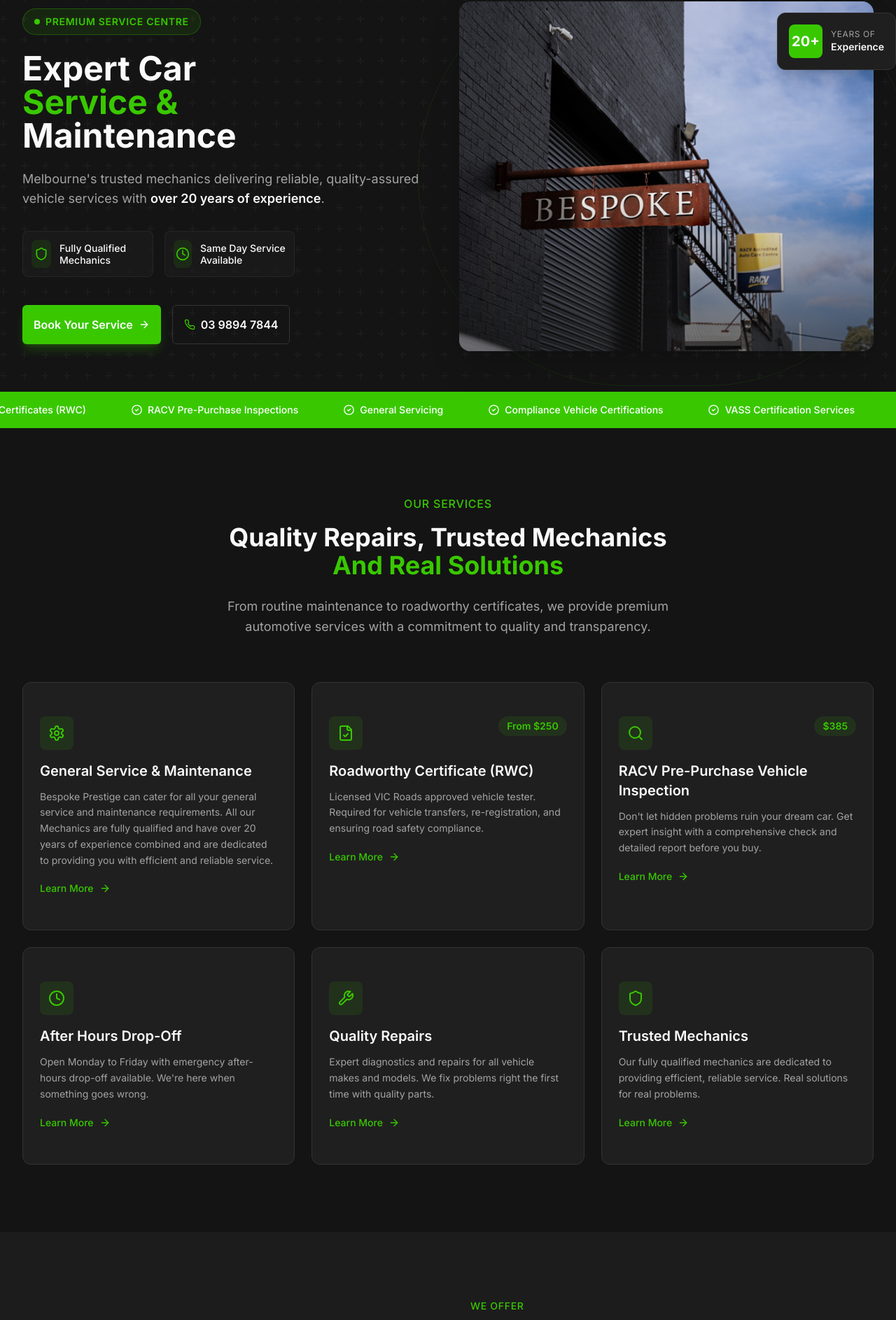
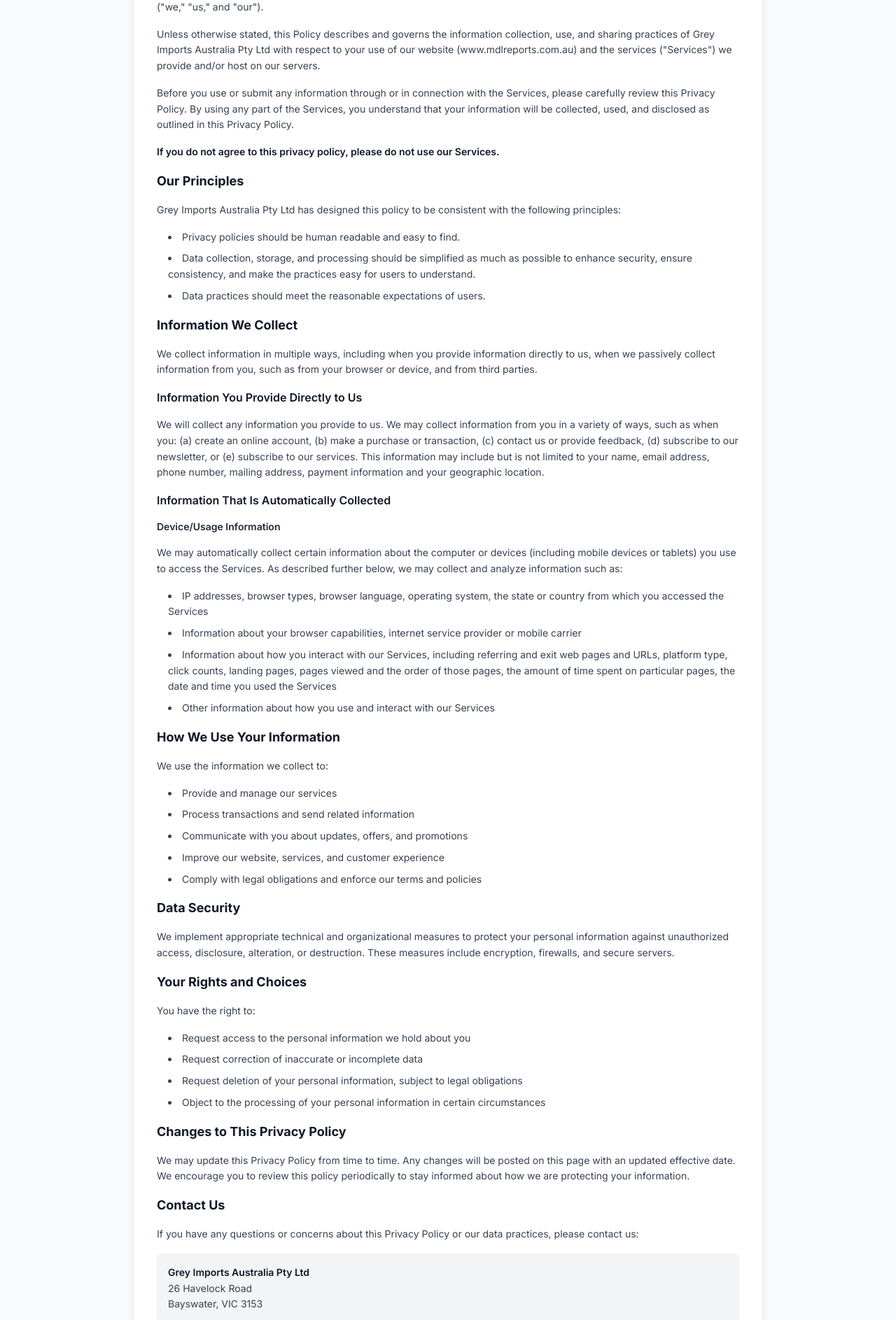
Before and after one commit to mansheenbespoke/bespoke-prestige, a React (Vite) app: page /privacy-policy in a window 1280 px wide. Shown: the part 188-2075 px from the top of the page at 70% size. Built offline with nearby package versions, Linux system fonts and the light colour scheme.

Commit message:
privacy policy

```diff
--- a/components/footer.jsx
+++ b/components/footer.jsx
@@ -1,3 +1,4 @@
+import { Link } from 'react-router-dom'
 import { Phone, Mail, MapPin } from "lucide-react"
 
 const quickLinks = [
@@ -118,12 +119,12 @@ export function Footer() {
               © {currentYear} Bespoke Prestige. All Rights Reserved.
             </p>
             <div className="flex items-center gap-6">
-              <a
-                href="#"
+              <Link
+                to="/privacy-policy"
                 className="text-sm text-muted-foreground hover:text-foreground transition-colors"
               >
                 Privacy Policy
-              </a>
+              </Link>
               <a
                 href="#"
                 className="text-sm text-muted-foreground hover:text-foreground transition-colors"
--- /dev/null
+++ b/components/home-page.jsx
@@ -0,0 +1,17 @@
+import { HeroSection } from "@/components/hero-section"
+import { ServicesSection } from "@/components/services-section"
+import { RacvSection } from "@/components/racv-section"
+import { ComplianceSection } from "@/components/compliance-section"
+import { RWCSection } from "@/components/rwc-section"
+
+export function HomePage() {
+  return (
+    <>
+      <HeroSection />
+      <ServicesSection />
+      <RacvSection />
+      <RWCSection />
+      <ComplianceSection />
+    </>
+  )
+}
--- /dev/null
+++ b/components/privacy-policy.jsx
@@ -0,0 +1,105 @@
+import React from 'react';
+
+const PrivacyPolicy = () => {
+  return (
+    <section className="py-12 px-4 sm:px-6 lg:px-8 bg-gray-50">
+      <div className="max-w-4xl mx-auto bg-white rounded-lg shadow-lg p-6 sm:p-8">
+        <h1 className="text-2xl font-bold text-gray-900 mb-3">PRIVACY POLICY</h1>
+        <p className="text-xs text-gray-600 mb-6">Last Updated: April 14, 2025</p>
+
+        <div className="space-y-4 text-gray-700 leading-relaxed text-sm">
+          <p>
+            This Privacy Policy ("Policy") explains the information collection, use, and sharing practices of Grey Imports Australia Pty Ltd ("we," "us," and "our").
+          </p>
+
+          <p>
+            Unless otherwise stated, this Policy describes and governs the information collection, use, and sharing practices of Grey Imports Australia Pty Ltd with respect to your use of our website (www.mdlreports.com.au) and the services ("Services") we provide and/or host on our servers.
+          </p>
+
+          <p>
+            Before you use or submit any information through or in connection with the Services, please carefully review this Privacy Policy. By using any part of the Services, you understand that your information will be collected, used, and disclosed as outlined in this Privacy Policy.
+          </p>
+
+          <p className="font-semibold text-gray-900">
+            If you do not agree to this privacy policy, please do not use our Services.
+          </p>
+
+          <h2 className="text-lg font-bold text-gray-900 mt-6 mb-3">Our Principles</h2>
+          <p>
+            Grey Imports Australia Pty Ltd has designed this policy to be consistent with the following principles:
+          </p>
+          <ul className="list-disc list-inside space-y-2 ml-4">
+            <li>Privacy policies should be human readable and easy to find.</li>
+            <li>Data collection, storage, and processing should be simplified as much as possible to enhance security, ensure consistency, and make the practices easy for users to understand.</li>
+            <li>Data practices should meet the reasonable expectations of users.</li>
+          </ul>
+
+          <h2 className="text-lg font-bold text-gray-900 mt-6 mb-3">Information We Collect</h2>
+          <p>
+            We collect information in multiple ways, including when you provide information directly to us, when we passively collect information from you, such as from your browser or device, and from third parties.
+          </p>
+
+          <h3 className="text-base font-semibold text-gray-900 mt-4 mb-2">Information You Provide Directly to Us</h3>
+          <p>
+            We will collect any information you provide to us. We may collect information from you in a variety of ways, such as when you: (a) create an online account, (b) make a purchase or transaction, (c) contact us or provide feedback, (d) subscribe to our newsletter, or (e) subscribe to our services. This information may include but is not limited to your name, email address, phone number, mailing address, payment information and your geographic location.
+          </p>
+
+          <h3 className="text-base font-semibold text-gray-900 mt-4 mb-2">Information That Is Automatically Collected</h3>
+          <h4 className="text-sm font-semibold text-gray-800 mt-3 mb-2">Device/Usage Information</h4>
+          <p>
+            We may automatically collect certain information about the computer or devices (including mobile devices or tablets) you use to access the Services. As described further below, we may collect and analyze information such as:
+          </p>
+          <ul className="list-disc list-inside space-y-2 ml-4">
+            <li>IP addresses, browser types, browser language, operating system, the state or country from which you accessed the Services</li>
+            <li>Information about your browser capabilities, internet service provider or mobile carrier</li>
+            <li>Information about how you interact with our Services, including referring and exit web pages and URLs, platform type, click counts, landing pages, pages viewed and the order of those pages, the amount of time spent on particular pages, the date and time you used the Services</li>
+            <li>Other information about how you use and interact with our Services</li>
+          </ul>
+
+          <h2 className="text-lg font-bold text-gray-900 mt-6 mb-3">How We Use Your Information</h2>
+          <p>We use the information we collect to:</p>
+          <ul className="list-disc list-inside space-y-2 ml-4">
+            <li>Provide and manage our services</li>
+            <li>Process transactions and send related information</li>
+            <li>Communicate with you about updates, offers, and promotions</li>
+            <li>Improve our website, services, and customer experience</li>
+            <li>Comply with legal obligations and enforce our terms and policies</li>
+          </ul>
+
+          <h2 className="text-lg font-bold text-gray-900 mt-6 mb-3">Data Security</h2>
+          <p>
+            We implement appropriate technical and organizational measures to protect your personal information against unauthorized access, disclosure, alteration, or destruction. These measures include encryption, firewalls, and secure servers.
+          </p>
+
+          <h2 className="text-lg font-bold text-gray-900 mt-6 mb-3">Your Rights and Choices</h2>
+          <p>You have the right to:</p>
+          <ul className="list-disc list-inside space-y-2 ml-4">
+            <li>Request access to the personal information we hold about you</li>
+            <li>Request correction of inaccurate or incomplete data</li>
+            <li>Request deletion of your personal information, subject to legal obligations</li>
+            <li>Object to the processing of your personal information in certain circumstances</li>
+          </ul>
+
+          <h2 className="text-lg font-bold text-gray-900 mt-6 mb-3">Changes to This Privacy Policy</h2>
+          <p>
+            We may update this Privacy Policy from time to time. Any changes will be posted on this page with an updated effective date. We encourage you to review this policy periodically to stay informed about how we are protecting your information.
+          </p>
+
+          <h2 className="text-lg font-bold text-gray-900 mt-6 mb-3">Contact Us</h2>
+          <p>
+            If you have any questions or concerns about this Privacy Policy or our data practices, please contact us:
+          </p>
+          <div className="mt-4 p-4 bg-gray-100 rounded-md">
+            <p className="font-semibold text-gray-900">Grey Imports Australia Pty Ltd</p>
+            <p>26 Havelock Road</p>
+            <p>Bayswater, VIC 3153</p>
+            <p className="mt-2">Email: modelreports@mdlreports.com.au</p>
+            <p>Phone: 03 8555 2004</p>
+          </div>
+        </div>
+      </div>
+    </section>
+  );
+};
+
+export default PrivacyPolicy;
--- a/package.json
+++ b/package.json
@@ -51,6 +51,7 @@
     "react-dom": "^18.3.1",
     "react-hook-form": "^7.60.0",
     "react-resizable-panels": "^2.1.7",
+    "react-router-dom": "^7.13.0",
     "recharts": "2.15.4",
     "sonner": "^1.7.4",
     "tailwind-merge": "^3.3.1",
--- a/src/App.jsx
+++ b/src/App.jsx
@@ -1,28 +1,23 @@
+import { BrowserRouter as Router, Routes, Route } from 'react-router-dom'
 import { Header } from "@/components/navbar"
-import { HeroSection } from "@/components/hero-section"
-import { ServicesSection } from "@/components/services-section"
-import { RacvSection } from "@/components/racv-section"
-import { ComplianceSection } from "@/components/compliance-section"
-import { RWCSection } from "@/components/rwc-section"
-import {VASSSection} from "@/components/vass-section"
-import { FAQSection } from "@/components/faq-section"
-import { ContactSection } from "@/components/contact-section"
+import { HomePage } from "@/components/home-page"
+import PrivacyPolicy from "@/components/privacy-policy"
 import { Footer } from "@/components/footer"
 
 function App() {
   return (
-    <main className="min-h-screen bg-background">
-      <Header />
-      <HeroSection />
-      <ServicesSection />
-      <RacvSection />
-      <RWCSection />
-      <ComplianceSection />
-      {/* <VASSSection />
-      <FAQSection /> */}
-      {/* <ContactSection /> */}
-      <Footer />
-    </main>
+    <Router>
+      <Routes>
+        <Route path="/" element={
+          <main className="min-h-screen bg-background">
+            <Header />
+            <HomePage />
+            <Footer />
+          </main>
+        } />
+        <Route path="/privacy-policy" element={<PrivacyPolicy />} />
+      </Routes>
+    </Router>
   )
 }
 
```
Also changed, not shown: 2 other files (tests, documents, lock files or other folders).
